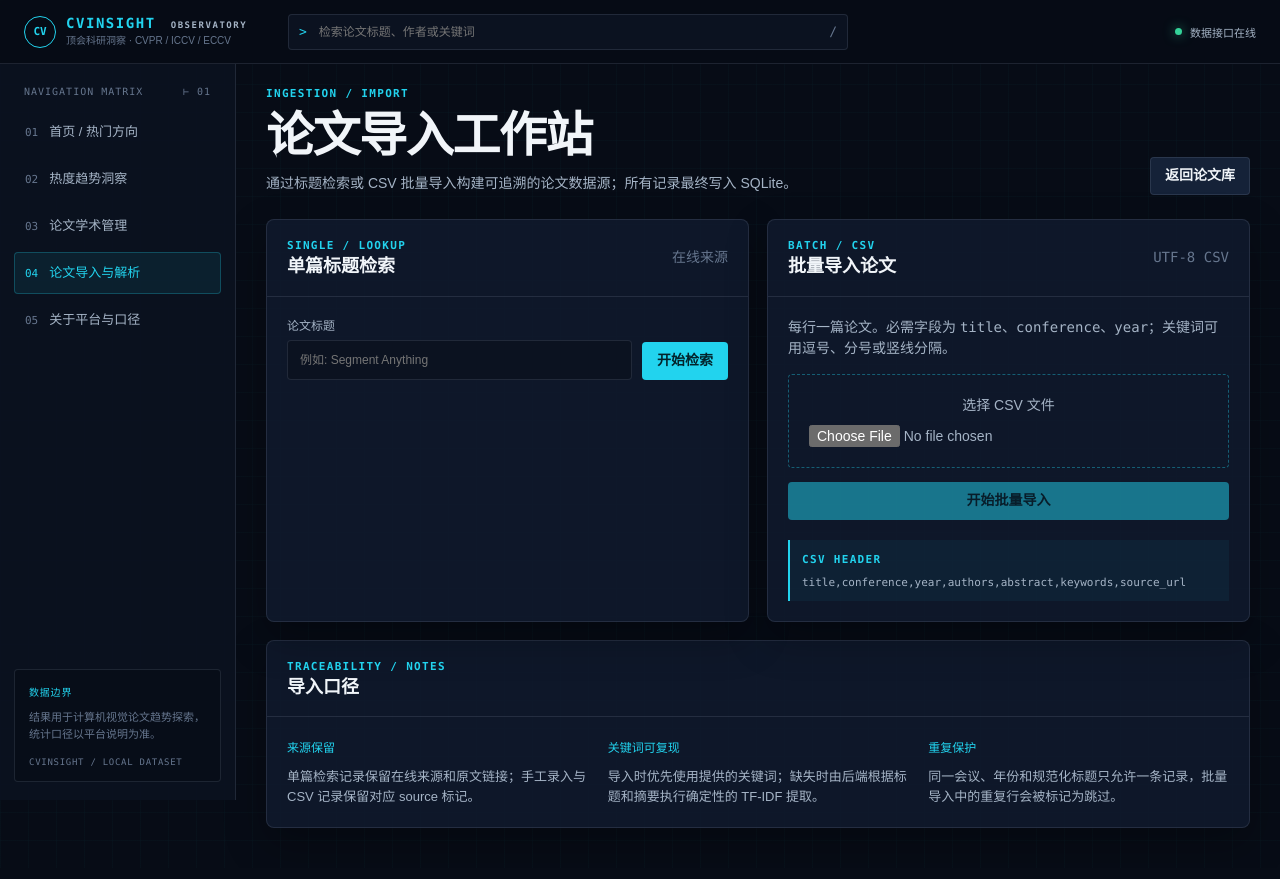
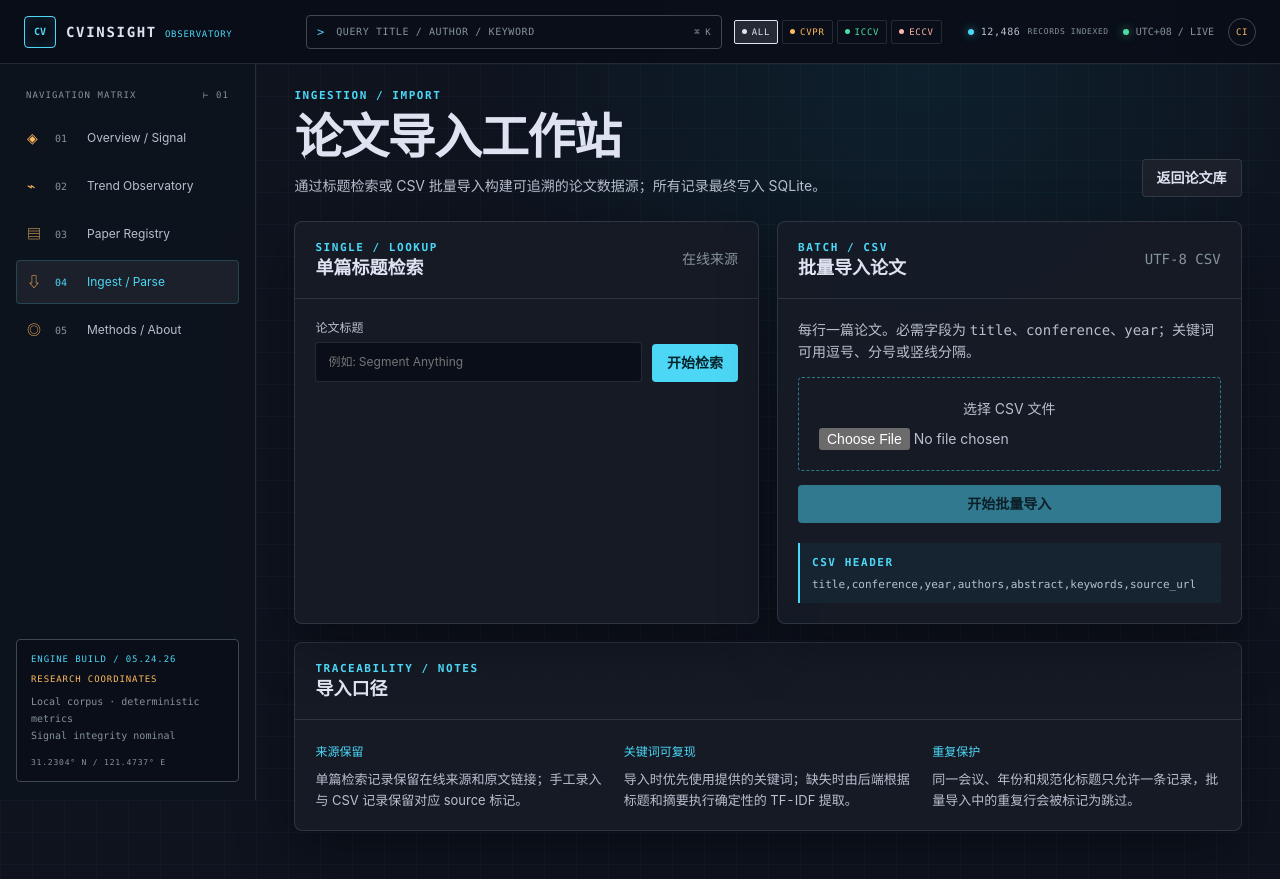
Before and after one commit to kanosa0101/SE, a Vue app in the folder frontend/: page /import in a window 1280 px wide. Built offline with nearby package versions, Linux system fonts and the light colour scheme.

Commit message:
feat: rebuild observatory shell from reference tokens

```diff
--- a/frontend/src/components/AppShell.vue
+++ b/frontend/src/components/AppShell.vue
@@ -1,39 +1,38 @@
 <template>
   <div class="page-shell">
     <header class="topbar">
-      <div class="brand">
-        <div class="brand-mark">CV</div>
-        <div>
-          <div class="brand-name">CVINSIGHT <span>OBSERVATORY</span></div>
-          <div class="brand-caption">顶会科研洞察 · CVPR / ICCV / ECCV</div>
-        </div>
+      <button class="mobile-menu" type="button" aria-label="Toggle navigation" @click="drawerOpen = !drawerOpen">☰</button>
+      <RouterLink class="brand" to="/" aria-label="CVInsight Observatory home">
+        <span class="brand-mark">CV</span>
+        <span class="brand-copy"><strong>CVINSIGHT</strong><small>OBSERVATORY</small></span>
+      </RouterLink>
+      <div class="search-cluster">
+        <label class="global-search">
+          <span class="search-prefix">&gt;</span>
+          <input v-model="searchText" aria-label="Search papers" placeholder="QUERY TITLE / AUTHOR / KEYWORD" @keyup.enter="search" />
+          <span class="search-shortcut">⌘ K</span>
+        </label>
+        <ConferenceChips v-model="conference" />
       </div>
-      <div class="global-search">
-        <span class="search-prefix">&gt;</span>
-        <input v-model="searchText" placeholder="检索论文标题、作者或关键词" @keyup.enter="search" />
-        <span class="search-shortcut">/</span>
-      </div>
-      <div class="top-status"><span class="status-dot" />数据接口在线</div>
+      <TelemetryBar :count="recordCount" @toggle-drawer="drawerOpen = !drawerOpen" @threshold="emitThreshold" />
     </header>
 
-    <aside class="sidebar">
-      <div class="sidebar-label">NAVIGATION MATRIX <span>⊢ 01</span></div>
-      <nav class="nav-list" aria-label="主导航">
+    <aside class="sidebar" :class="{ open: drawerOpen }">
+      <div class="sidebar-label"><span>Navigation Matrix</span><span>⊢ 01</span></div>
+      <nav class="nav-list" aria-label="Main navigation">
         <RouterLink v-for="item in navItems" :key="item.to" :to="item.to" class="nav-item">
-          <span class="nav-index">{{ item.index }}</span>
-          <span>{{ item.label }}</span>
+          <span class="nav-glyph">{{ item.glyph }}</span><span class="nav-index">{{ item.index }}</span><span class="nav-label">{{ item.label }}</span>
         </RouterLink>
       </nav>
       <div class="sidebar-foot">
-        <div class="foot-title">数据边界</div>
-        <p>结果用于计算机视觉论文趋势探索，统计口径以平台说明为准。</p>
-        <div class="coordinates">CVINSIGHT / LOCAL DATASET</div>
+        <div class="foot-kicker">ENGINE BUILD / 05.24.26</div>
+        <div class="foot-title">RESEARCH COORDINATES</div>
+        <p>Local corpus · deterministic metrics<br />Signal integrity nominal</p>
+        <div class="coordinates">31.2304° N / 121.4737° E</div>
       </div>
     </aside>
 
-    <main class="main-content">
-      <div class="content-wrap"><slot /></div>
-    </main>
+    <main class="main-content"><div class="content-wrap"><slot /></div></main>
   </div>
 </template>
 
@@ -41,233 +40,78 @@
 import { ref } from "vue"
 import { RouterLink, useRouter } from "vue-router"
 
+import ConferenceChips from "./ConferenceChips.vue"
+import TelemetryBar from "./TelemetryBar.vue"
+
 const router = useRouter()
 const searchText = ref("")
+const conference = ref("all")
+const drawerOpen = ref(false)
+const recordCount = 12486
 const navItems = [
-  { to: "/", label: "首页 / 热门方向", index: "01" },
-  { to: "/trends", label: "热度趋势洞察", index: "02" },
-  { to: "/papers", label: "论文学术管理", index: "03" },
-  { to: "/import", label: "论文导入与解析", index: "04" },
-  { to: "/about", label: "关于平台与口径", index: "05" },
+  { to: "/", label: "Overview / Signal", index: "01", glyph: "◈" },
+  { to: "/trends", label: "Trend Observatory", index: "02", glyph: "⌁" },
+  { to: "/papers", label: "Paper Registry", index: "03", glyph: "▤" },
+  { to: "/import", label: "Ingest / Parse", index: "04", glyph: "⇩" },
+  { to: "/about", label: "Methods / About", index: "05", glyph: "◎" },
 ]
 
 function search() {
-  if (searchText.value.trim()) {
-    router.push({ name: "papers", query: { q: searchText.value.trim() } })
-  }
+  const query = searchText.value.trim()
+  if (query) router.push({ name: "papers", query: { q: query } })
+}
+
+function emitThreshold() {
+  window.dispatchEvent(new CustomEvent("cvinsight:threshold"))
 }
 </script>
 
 <style scoped>
-.topbar {
-  position: fixed;
-  z-index: 10;
-  top: 0;
-  right: 0;
-  left: 0;
-  display: flex;
-  align-items: center;
-  gap: 28px;
-  height: 64px;
-  padding: 0 24px;
-  border-bottom: 1px solid var(--line);
-  background: rgba(7, 12, 22, 0.94);
-  backdrop-filter: blur(14px);
-}
-
-.brand {
-  display: flex;
-  align-items: center;
-  gap: 10px;
-  min-width: 236px;
-}
-
-.brand-mark {
-  display: grid;
-  width: 32px;
-  height: 32px;
-  place-items: center;
-  border: 1px solid var(--cyan);
-  border-radius: 50%;
-  color: var(--cyan);
-  font: 600 11px var(--mono);
-}
-
-.brand-name {
-  color: var(--cyan);
-  font: 600 14px var(--mono);
-  letter-spacing: 0.11em;
-}
-
-.brand-name span {
-  margin-left: 5px;
-  color: var(--text-soft);
-  font-size: 9px;
-}
-
-.brand-caption {
-  margin-top: 2px;
-  color: var(--text-dim);
-  font-size: 10px;
-}
-
-.global-search {
-  display: flex;
-  align-items: center;
-  flex: 1;
-  max-width: 560px;
-  height: 36px;
-  border: 1px solid var(--line);
-  border-radius: var(--radius-sm);
-  background: var(--ink-900);
-}
-
-.search-prefix,
-.search-shortcut {
-  padding: 0 10px;
-  color: var(--cyan);
-  font: 13px var(--mono);
-}
-
-.search-shortcut {
-  color: var(--text-dim);
-}
-
-.global-search input {
-  flex: 1;
-  min-width: 0;
-  border: 0;
-  outline: 0;
-  background: transparent;
-  color: var(--text);
-  font: 12px var(--mono);
-}
-
-.top-status {
-  display: flex;
-  align-items: center;
-  gap: 8px;
-  margin-left: auto;
-  color: var(--text-soft);
-  font: 11px var(--mono);
-}
-
-.sidebar {
-  position: fixed;
-  z-index: 5;
-  top: 64px;
-  bottom: 0;
-  left: 0;
-  display: flex;
-  width: 236px;
-  flex-direction: column;
-  padding: 22px 14px 18px;
-  border-right: 1px solid var(--line);
-  background: rgba(11, 18, 32, 0.96);
-}
-
-.sidebar-label {
-  display: flex;
-  justify-content: space-between;
-  padding: 0 10px 14px;
-  color: var(--text-dim);
-  font: 10px var(--mono);
-  letter-spacing: 0.1em;
-}
-
-.nav-list {
-  display: grid;
-  gap: 5px;
-}
-
-.nav-item {
-  display: flex;
-  align-items: center;
-  gap: 11px;
-  min-height: 42px;
-  padding: 0 10px;
-  border: 1px solid transparent;
-  border-radius: var(--radius-sm);
-  color: var(--text-soft);
-  font-size: 13px;
-}
-
-.nav-item:hover,
-.nav-item.router-link-exact-active {
-  border-color: rgba(34, 211, 238, 0.25);
-  background: rgba(34, 211, 238, 0.08);
-  color: var(--cyan);
-}
-
-.nav-index {
-  color: var(--text-dim);
-  font: 11px var(--mono);
-}
-
-.router-link-exact-active .nav-index {
-  color: var(--cyan);
-}
-
-.sidebar-foot {
-  margin-top: auto;
-  padding: 14px;
-  border: 1px solid var(--line);
-  border-radius: var(--radius-sm);
-  background: rgba(7, 12, 22, 0.7);
-}
-
-.foot-title,
-.coordinates {
-  color: var(--cyan);
-  font: 10px var(--mono);
-  letter-spacing: 0.08em;
-}
-
-.sidebar-foot p {
-  margin: 10px 0 14px;
-  color: var(--text-dim);
-  font-size: 11px;
-}
-
-.coordinates {
-  color: var(--text-dim);
-  font-size: 9px;
-}
-
+.topbar { position: fixed; z-index: 10; top: 0; right: 0; left: 0; display: flex; align-items: center; gap: 26px; height: var(--topbar-height); padding: 0 24px; border-bottom: 1px solid var(--line); background: rgba(9, 14, 24, .92); backdrop-filter: blur(18px); }
+.mobile-menu { display: none; border: 0; background: transparent; color: var(--cyan); font-size: 18px; }
+.brand { display: flex; align-items: center; gap: 10px; min-width: 256px; }
+.brand-mark { display: grid; width: 32px; height: 32px; place-items: center; border: 1px solid var(--cyan); border-radius: var(--radius-sm); color: var(--cyan); font: 600 10px var(--mono); box-shadow: inset 0 0 14px rgba(76, 215, 246, .12); }
+.brand-copy { display: flex; align-items: baseline; gap: 8px; }
+.brand-copy strong { color: var(--text); font: 600 14px var(--mono); letter-spacing: .12em; }
+.brand-copy small { color: var(--cyan); font: 9px var(--mono); letter-spacing: .08em; }
+.search-cluster { display: flex; align-items: center; flex: 1; gap: 12px; min-width: 0; }
+.global-search { display: flex; align-items: center; flex: 1; max-width: 620px; height: 34px; border: 1px solid var(--outline-variant); border-radius: var(--radius-sm); background: var(--surface-container-low); }
+.global-search:focus-within { border-color: var(--cyan); box-shadow: 0 0 0 2px rgba(76, 215, 246, .08); }
+.search-prefix, .search-shortcut { padding: 0 10px; color: var(--cyan); font: 12px var(--mono); }
+.search-shortcut { color: var(--text-dim); font-size: 9px; }
+.global-search input { flex: 1; min-width: 0; border: 0; outline: 0; background: transparent; color: var(--text); font: 10px var(--mono); letter-spacing: .06em; }
+.global-search input::placeholder { color: var(--text-dim); }
+.sidebar { position: fixed; z-index: 5; top: var(--topbar-height); bottom: 0; left: 0; display: flex; width: var(--sidebar-width); flex-direction: column; padding: 26px 16px 18px; border-right: 1px solid var(--line); background: rgba(14, 19, 30, .95); }
+.sidebar-label { display: flex; justify-content: space-between; padding: 0 10px 16px; color: var(--text-dim); font: 9px var(--mono); letter-spacing: .12em; text-transform: uppercase; }
+.nav-list { display: grid; gap: 4px; }
+.nav-item { display: grid; grid-template-columns: 20px 24px 1fr; align-items: center; gap: 8px; min-height: 44px; padding: 0 10px; border: 1px solid transparent; border-radius: var(--radius-sm); color: var(--text-soft); font-size: 12px; }
+.nav-item:hover, .nav-item.router-link-exact-active { border-color: rgba(76, 215, 246, .2); background: var(--surface-container-high); color: var(--cyan); }
+.nav-glyph { color: var(--amber); font-size: 14px; }
+.nav-index { color: var(--text-dim); font: 10px var(--mono); }
+.router-link-exact-active .nav-index { color: var(--cyan); }
+.sidebar-foot { margin-top: auto; padding: 14px; border: 1px solid var(--outline-variant); border-radius: var(--radius-sm); background: var(--surface-container-low); }
+.foot-kicker, .foot-title, .coordinates { color: var(--cyan); font: 9px var(--mono); letter-spacing: .1em; }
+.foot-title { margin-top: 10px; color: var(--amber); }
+.sidebar-foot p { margin: 9px 0 14px; color: var(--text-dim); font: 10px/1.7 var(--mono); }
+.coordinates { color: var(--text-dim); font-size: 8px; }
+@media (max-width: 1100px) { .brand { min-width: 210px; } .conference-chips { display: none; } }
 @media (max-width: 900px) {
-  .topbar {
-    padding: 0 14px;
-  }
-
-  .brand {
-    min-width: auto;
-  }
-
-  .brand-caption,
-  .top-status,
-  .sidebar-label,
-  .sidebar-foot {
-    display: none;
-  }
-
-  .sidebar {
-    top: 64px;
-    width: 58px;
-    padding: 15px 8px;
-  }
-
-  .nav-item {
-    justify-content: center;
-    padding: 0;
-    font-size: 0;
-  }
-
-  .nav-index {
-    font-size: 10px;
-  }
-
-  .main-content {
-    margin-left: 58px;
-  }
+  .topbar { gap: 10px; padding: 0 14px; }
+  .mobile-menu { display: block; }
+  .brand { min-width: 0; }
+  .brand-copy small { display: none; }
+  .brand-copy strong { font-size: 11px; }
+  .search-cluster { order: 3; }
+  .global-search { max-width: none; }
+  .sidebar { width: 58px; padding: 15px 8px; }
+  .sidebar.open { width: 256px; box-shadow: 20px 0 40px rgba(0, 0, 0, .35); }
+  .sidebar-label, .sidebar-foot, .nav-label { display: none; }
+  .sidebar.open .sidebar-label, .sidebar.open .sidebar-foot, .sidebar.open .nav-label { display: flex; }
+  .sidebar.open .sidebar-foot { display: block; }
+  .nav-item { grid-template-columns: 1fr; justify-items: center; padding: 0; font-size: 0; }
+  .sidebar.open .nav-item { grid-template-columns: 20px 24px 1fr; justify-items: stretch; padding: 0 10px; font-size: 12px; }
+  .nav-index { display: none; }
+  .sidebar.open .nav-index { display: block; }
+  .main-content { margin-left: 58px; }
 }
 </style>
--- /dev/null
+++ b/frontend/src/components/ConferenceChips.vue
@@ -0,0 +1,38 @@
+<template>
+  <div class="conference-chips" aria-label="Conference filter">
+    <button
+      v-for="conference in conferences"
+      :key="conference.value"
+      class="conference-chip"
+      :class="[`chip-${conference.tone}`, { active: modelValue === conference.value }]"
+      type="button"
+      :aria-pressed="modelValue === conference.value"
+      @click="$emit('update:modelValue', conference.value)"
+    >
+      <span class="chip-signal" />{{ conference.label }}
+    </button>
+  </div>
+</template>
+
+<script setup>
+defineProps({ modelValue: { type: String, default: "all" } })
+defineEmits(["update:modelValue"])
+
+const conferences = [
+  { value: "all", label: "ALL", tone: "cyan" },
+  { value: "cvpr", label: "CVPR", tone: "amber" },
+  { value: "iccv", label: "ICCV", tone: "green" },
+  { value: "eccv", label: "ECCV", tone: "coral" },
+]
+</script>
+
+<style scoped>
+.conference-chips { display: flex; align-items: center; gap: 4px; }
+.conference-chip { display: inline-flex; align-items: center; gap: 5px; min-height: 24px; padding: 0 7px; border: 1px solid var(--line); border-radius: var(--radius-xs); background: transparent; color: var(--text-dim); font: 9px var(--mono); letter-spacing: .08em; }
+.conference-chip:hover, .conference-chip.active { border-color: currentColor; background: var(--surface-container-highest); color: var(--text); }
+.chip-signal { width: 5px; height: 5px; border-radius: 50%; background: currentColor; }
+.chip-cyan { color: var(--cyan); }
+.chip-amber { color: var(--amber); }
+.chip-green { color: var(--green); }
+.chip-coral { color: var(--coral); }
+</style>
--- /dev/null
+++ b/frontend/src/components/TelemetryBar.vue
@@ -0,0 +1,29 @@
+<template>
+  <div class="telemetry-bar">
+    <button class="drawer-toggle" type="button" aria-label="Toggle navigation" @click="$emit('toggle-drawer')">☰</button>
+    <div class="telemetry-count"><span class="signal" />{{ countLabel }} <span class="count-unit">RECORDS INDEXED</span></div>
+    <button class="threshold-button" type="button" @click="$emit('threshold')"><span class="live-dot" />{{ timezone }} / LIVE</button>
+    <span class="profile-marker" aria-label="Profile">CI</span>
+  </div>
+</template>
+
+<script setup>
+import { computed } from "vue"
+
+const props = defineProps({ count: { type: [String, Number], default: 0 }, timezone: { type: String, default: "UTC+08" } })
+defineEmits(["toggle-drawer", "threshold"])
+const countLabel = computed(() => Number(props.count).toLocaleString("en-US"))
+</script>
+
+<style scoped>
+.telemetry-bar { display: flex; align-items: center; justify-content: flex-end; gap: 14px; min-width: 280px; color: var(--text-soft); font: 10px var(--mono); letter-spacing: .06em; }
+.drawer-toggle { display: none; border: 0; background: transparent; color: var(--cyan); font-size: 18px; }
+.telemetry-count, .threshold-button { display: inline-flex; align-items: center; gap: 7px; }
+.threshold-button { padding: 4px 0; border: 0; background: transparent; color: var(--text-dim); font: inherit; }
+.threshold-button:hover { color: var(--cyan); }
+.signal, .live-dot { width: 6px; height: 6px; border-radius: 50%; background: var(--cyan); box-shadow: 0 0 10px rgba(76, 215, 246, .7); }
+.live-dot { background: var(--green); box-shadow: 0 0 10px rgba(78, 222, 163, .7); }
+.count-unit { color: var(--text-dim); font-size: 8px; }
+.profile-marker { display: grid; width: 28px; height: 28px; place-items: center; border: 1px solid var(--outline-variant); border-radius: 50%; color: var(--amber); font-size: 9px; }
+@media (max-width: 900px) { .drawer-toggle { display: block; } .count-unit { display: none; } .telemetry-bar { min-width: 0; gap: 8px; } }
+</style>
--- a/frontend/src/styles/base.css
+++ b/frontend/src/styles/base.css
@@ -1,210 +1,55 @@
-* {
-  box-sizing: border-box;
-}
+* { box-sizing: border-box; }
 
-html,
-body,
-#app {
-  min-height: 100%;
-  margin: 0;
-}
+html, body, #app { min-height: 100%; margin: 0; }
 
 body {
   min-width: 320px;
-  background: var(--ink-950);
+  background: var(--surface);
   color: var(--text);
   font-family: var(--sans);
   font-size: 14px;
   line-height: 1.55;
 }
 
-button,
-input,
-select,
-textarea {
-  font: inherit;
-}
-
-button,
-a {
-  -webkit-tap-highlight-color: transparent;
-}
-
-button {
-  cursor: pointer;
-}
-
-a {
-  color: inherit;
-  text-decoration: none;
-}
+button, input, select, textarea { font: inherit; }
+button, a { -webkit-tap-highlight-color: transparent; }
+button { cursor: pointer; }
+a { color: inherit; text-decoration: none; }
 
 .page-shell {
   min-height: 100vh;
   background:
-    linear-gradient(rgba(34, 211, 238, 0.025) 1px, transparent 1px),
-    linear-gradient(90deg, rgba(34, 211, 238, 0.025) 1px, transparent 1px),
-    var(--ink-950);
-  background-size: 28px 28px;
+    linear-gradient(rgba(76, 215, 246, 0.035) 1px, transparent 1px),
+    linear-gradient(90deg, rgba(76, 215, 246, 0.035) 1px, transparent 1px),
+    radial-gradient(circle at 72% 8%, rgba(6, 182, 212, 0.08), transparent 28rem),
+    var(--surface);
+  background-size: 32px 32px, 32px 32px, auto, auto;
 }
 
-.main-content {
-  margin-left: 236px;
-  padding: 86px 30px 40px;
-}
-
-.content-wrap {
-  width: min(1460px, 100%);
-  margin: 0 auto;
-}
-
-.eyebrow {
-  color: var(--cyan);
-  font: 600 11px/1.4 var(--mono);
-  letter-spacing: 0.12em;
-  text-transform: uppercase;
-}
-
-.page-title {
-  margin: 7px 0 0;
-  color: var(--text);
-  font: 600 clamp(28px, 4vw, 48px)/1.1 var(--serif);
-  letter-spacing: -0.03em;
-}
-
-.page-intro {
-  max-width: 720px;
-  margin: 12px 0 0;
-  color: var(--text-soft);
-}
-
-.panel {
-  border: 1px solid var(--line);
-  border-radius: var(--radius-md);
-  background: rgba(16, 26, 44, 0.92);
-  box-shadow: var(--shadow);
-}
-
-.panel-heading {
-  display: flex;
-  align-items: center;
-  justify-content: space-between;
-  gap: 16px;
-  padding: 18px 20px;
-  border-bottom: 1px solid var(--line);
-}
-
-.panel-heading h2,
-.panel-heading h3 {
-  margin: 0;
-  font: 600 18px/1.35 var(--serif);
-}
-
-.panel-body {
-  padding: 20px;
-}
-
-.muted {
-  color: var(--text-soft);
-}
-
-.dim {
-  color: var(--text-dim);
-}
-
-.mono {
-  font-family: var(--mono);
-}
-
-.status-line {
-  display: flex;
-  align-items: center;
-  gap: 8px;
-  color: var(--text-soft);
-  font: 12px var(--mono);
-}
-
-.status-dot {
-  width: 7px;
-  height: 7px;
-  border-radius: 50%;
-  background: var(--green);
-  box-shadow: 0 0 12px rgba(52, 211, 153, 0.7);
-}
-
-.button {
-  display: inline-flex;
-  align-items: center;
-  justify-content: center;
-  min-height: 38px;
-  gap: 8px;
-  padding: 0 14px;
-  border: 1px solid transparent;
-  border-radius: var(--radius-sm);
-  background: var(--cyan);
-  color: #03232b;
-  font-weight: 700;
-}
-
-.button:hover {
-  filter: brightness(1.1);
-}
-
-.button.secondary {
-  border-color: var(--line);
-  background: var(--ink-800);
-  color: var(--text);
-}
-
-.button.danger {
-  border-color: rgba(251, 113, 133, 0.4);
-  background: rgba(251, 113, 133, 0.12);
-  color: #fda4af;
-}
-
-.button:disabled {
-  cursor: not-allowed;
-  opacity: 0.5;
-}
-
-.field,
-.select {
-  width: 100%;
-  min-height: 40px;
-  padding: 0 12px;
-  border: 1px solid var(--line);
-  border-radius: var(--radius-sm);
-  outline: none;
-  background: var(--ink-900);
-  color: var(--text);
-}
-
-.field:focus,
-.select:focus,
-textarea.field:focus {
-  border-color: var(--cyan);
-  box-shadow: 0 0 0 3px rgba(34, 211, 238, 0.1);
-}
-
-textarea.field {
-  min-height: 110px;
-  padding-top: 10px;
-  resize: vertical;
-}
-
-.error-box,
-.empty-box,
-.loading-box {
-  padding: 28px;
-  border: 1px dashed var(--line-strong);
-  border-radius: var(--radius-md);
-  color: var(--text-soft);
-  text-align: center;
-}
+.main-content { margin-left: var(--sidebar-width); padding: 88px var(--content-gutter) 48px; }
+.content-wrap { width: min(1480px, 100%); margin: 0 auto; }
+.eyebrow { color: var(--cyan); font: 600 11px/1.4 var(--mono); letter-spacing: .14em; text-transform: uppercase; }
+.page-title { margin: 7px 0 0; color: var(--text); font: 600 clamp(28px, 4vw, 48px)/1.1 var(--serif); letter-spacing: -.03em; }
+.page-intro { max-width: 720px; margin: 12px 0 0; color: var(--text-soft); }
+.panel { border: 1px solid var(--line); border-radius: var(--radius-lg); background: rgba(22, 28, 38, .92); box-shadow: var(--shadow); }
+.panel-heading { display: flex; align-items: center; justify-content: space-between; gap: 16px; padding: 18px 20px; border-bottom: 1px solid var(--line); }
+.panel-heading h2, .panel-heading h3 { margin: 0; font: 600 18px/1.35 var(--serif); }
+.panel-body { padding: 20px; }
+.muted { color: var(--text-soft); }
+.dim { color: var(--text-dim); }
+.mono { font-family: var(--mono); }
+.status-line { display: flex; align-items: center; gap: 8px; color: var(--text-soft); font: 12px var(--mono); }
+.status-dot { width: 7px; height: 7px; border-radius: 50%; background: var(--green); box-shadow: 0 0 12px rgba(78, 222, 163, .7); }
+.button { display: inline-flex; align-items: center; justify-content: center; min-height: 38px; gap: 8px; padding: 0 14px; border: 1px solid transparent; border-radius: var(--radius-sm); background: var(--cyan); color: #06242c; font-weight: 700; }
+.button:hover { filter: brightness(1.1); }
+.button.secondary { border-color: var(--line); background: var(--surface-container-high); color: var(--text); }
+.button.danger { border-color: rgba(255, 180, 171, .4); background: rgba(147, 0, 10, .18); color: var(--coral); }
+.button:disabled { cursor: not-allowed; opacity: .5; }
+.field, .select { width: 100%; min-height: 40px; padding: 0 12px; border: 1px solid var(--line); border-radius: var(--radius-sm); outline: none; background: var(--surface-container-low); color: var(--text); }
+.field:focus, .select:focus, textarea.field:focus { border-color: var(--cyan); box-shadow: 0 0 0 3px rgba(76, 215, 246, .1); }
+textarea.field { min-height: 110px; padding-top: 10px; resize: vertical; }
+.error-box, .empty-box, .loading-box { padding: 28px; border: 1px dashed var(--line-strong); border-radius: var(--radius-md); color: var(--text-soft); text-align: center; }
 
 @media (max-width: 900px) {
-  .main-content {
-    margin-left: 0;
-    padding: 80px 16px 28px;
-  }
+  .main-content { margin-left: 0; padding: 80px 16px 28px; }
 }
--- a/frontend/src/styles/tokens.css
+++ b/frontend/src/styles/tokens.css
@@ -1,22 +1,40 @@
 :root {
   color-scheme: dark;
-  --ink-950: #070c16;
-  --ink-900: #0b1220;
-  --ink-850: #101a2c;
-  --ink-800: #152238;
-  --line: rgba(148, 163, 184, 0.16);
-  --line-strong: rgba(34, 211, 238, 0.38);
-  --text: #f1f5f9;
-  --text-soft: #a5b4c6;
-  --text-dim: #66768e;
-  --cyan: #22d3ee;
-  --amber: #fbbf24;
-  --coral: #fb7185;
-  --green: #34d399;
-  --serif: "Noto Serif SC", "Songti SC", Georgia, serif;
-  --sans: "Noto Sans SC", "Microsoft YaHei", sans-serif;
+  --surface: #0e131e;
+  --surface-container-low: #090e18;
+  --surface-container: #161c26;
+  --surface-container-high: #1b202a;
+  --surface-container-highest: #252a35;
+  --surface-outline: #303540;
+  --text: #dee2f1;
+  --text-soft: #b8bfce;
+  --text-dim: #869397;
+  --outline: #869397;
+  --outline-variant: #3d494c;
+  --cyan: #4cd7f6;
+  --cyan-strong: #06b6d4;
+  --amber: #ffb95f;
+  --amber-strong: #ee9800;
+  --green: #4edea3;
+  --green-strong: #1bbd85;
+  --coral: #ffb4ab;
+  --coral-strong: #93000a;
+  --ink-950: var(--surface);
+  --ink-900: var(--surface-container-low);
+  --ink-850: var(--surface-container);
+  --ink-800: var(--surface-container-high);
+  --line: rgba(134, 147, 151, 0.22);
+  --line-strong: rgba(76, 215, 246, 0.5);
+  --serif: "Noto Serif", "Noto Serif SC", Georgia, serif;
+  --sans: Inter, "Noto Sans SC", system-ui, sans-serif;
   --mono: "JetBrains Mono", "Cascadia Code", Consolas, monospace;
+  --topbar-height: 64px;
+  --sidebar-width: 256px;
+  --content-gutter: clamp(16px, 3vw, 40px);
+  --radius-xs: 2px;
   --radius-sm: 4px;
-  --radius-md: 8px;
-  --shadow: 0 16px 42px rgba(0, 0, 0, 0.28);
+  --radius-md: 6px;
+  --radius-lg: 8px;
+  --shadow: 0 20px 55px rgba(0, 0, 0, 0.34);
+  font-variant-numeric: tabular-nums;
 }
```
Also changed, not shown: frontend/src/components/MetricCard.vue (+5 -13 lines), frontend/src/router.js (+5 -5 lines), 1 other file (tests, documents, lock files or other folders).
